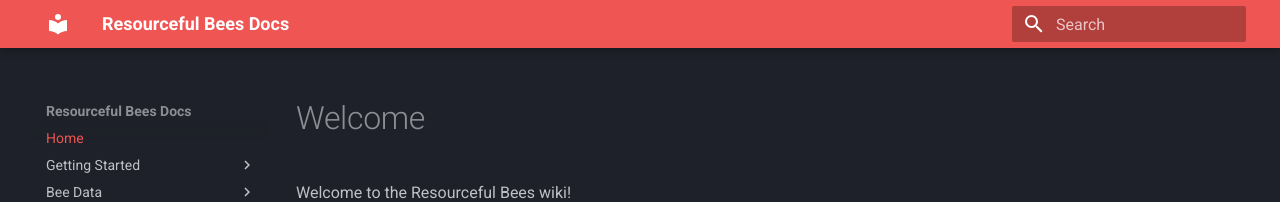
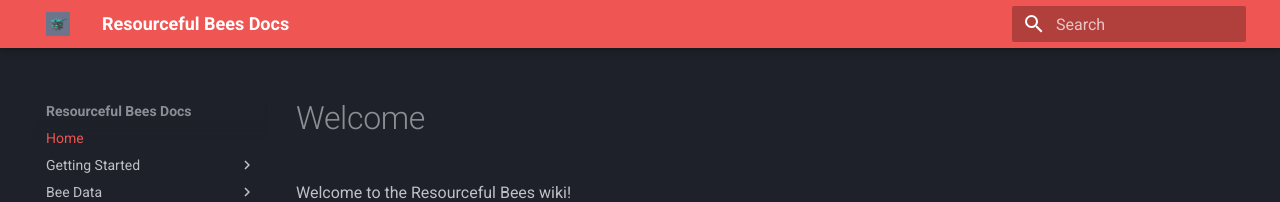
Before and after one commit to Team-Resourceful/ResourcefulBeesDocs, an MkDocs documentation site: the page built from docs/index.md, in a window 1280 px wide. Shown: the top 202 px of the page. Built offline with MkDocs 1.6.1 and Material for MkDocs 9.7.7, drawn with Linux system fonts in a browser that asks for light colours.

Commit message:
Update mkdocs.yml

```diff
--- a/mkdocs.yml
+++ b/mkdocs.yml
@@ -54,6 +54,7 @@ markdown_extensions:
 
 theme:
   name: material
+  logo: image.png
   palette:
     scheme: slate
     primary: red
```
